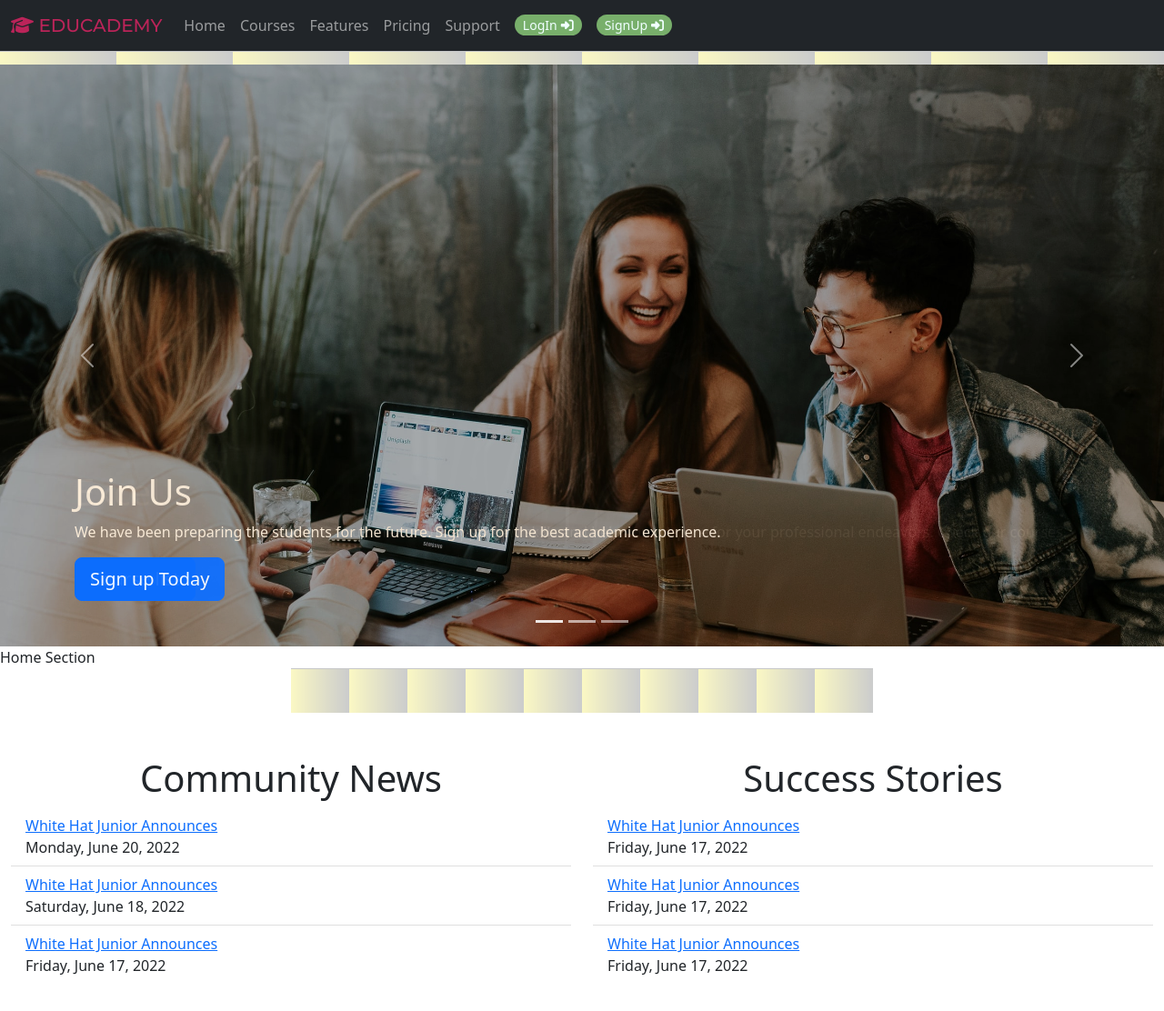
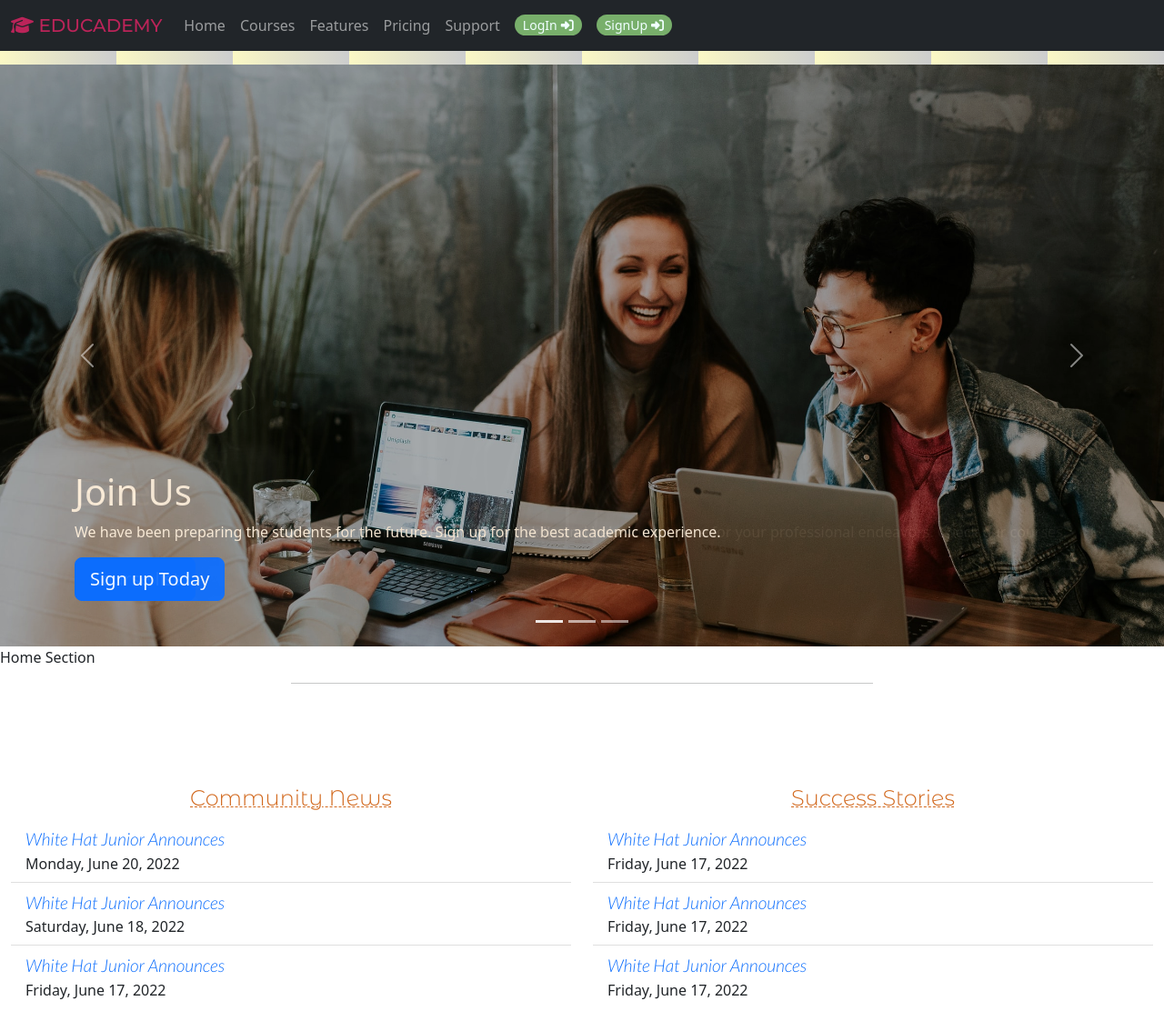
Before and after one commit to BailSunit/lms, a plain HTML site: page Assignment5PartB/index.html in a window 1280 px wide. Shown: the top 1112 px of the page at 91% size. Drawn offline with nearby package versions, Linux system fonts and the light colour scheme.

Commit message:
added styles for grid and card layout

```diff
--- a/Assignment5PartB/styles.css
+++ b/Assignment5PartB/styles.css
@@ -1,3 +1,7 @@
+@import url('https://fonts.googleapis.com/css2?family=Epilogue:ital,wght@1,300&family=Lato:ital,wght@1,300&family=Roboto:ital,wght@0,400;1,300&display=swap');
+@import url('https://fonts.googleapis.com/css2?family=Epilogue:ital,wght@1,300&family=Lato:ital,wght@1,300&family=Montserrat+Alternates:wght@300&family=Roboto:ital,wght@0,400;1,300&display=swap');
+
+
 .navbar .navbar-nav > li > a:hover,
 .navbar .navbar-nav > li > a:focus {
     color: rgb(66, 109, 177);
@@ -52,9 +56,25 @@
   opacity:0.8;
 }
 
-hr {
+#navHr {
   margin: 0 !important;
   border: 0;
   height:15px !important;
   background: -webkit-repeating-linear-gradient(left, #f0e518 20%, #34373a 30%,#5c345e 20%);
 }
+
+h6{
+  text-decoration: 0.5px underline dashed;
+  color:chocolate !important;
+  font-family: 'Montserrat Alternates', sans-serif;
+  font-weight: 50 !important;
+  font-size: 1.5em !important;
+}
+
+/*---grid layout---*/
+.mediaLink a{
+  text-decoration: none;
+  font-family: 'Lato', sans-serif;
+  font-size: 1.2em;
+  text-align: center;
+}
```
